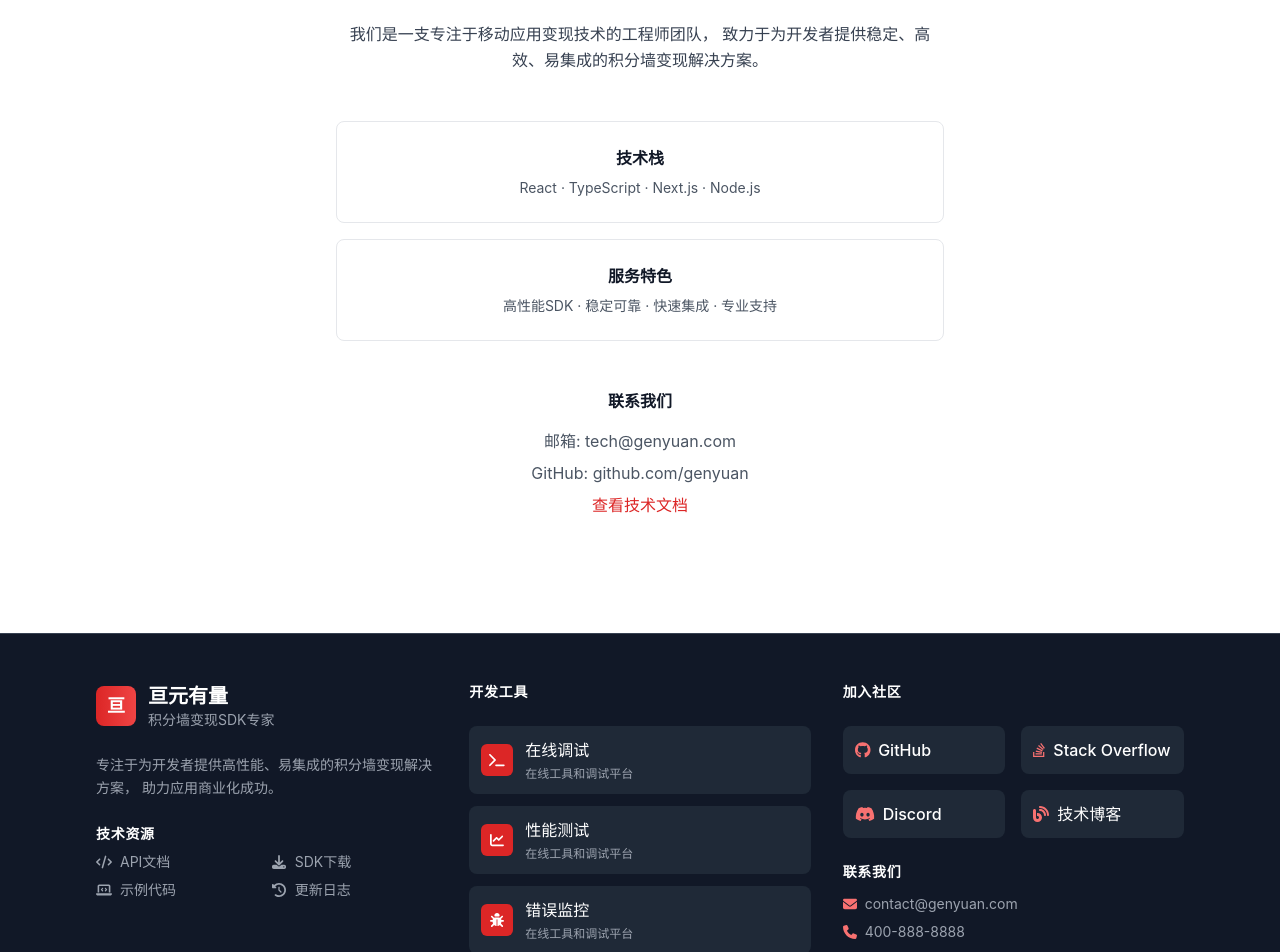
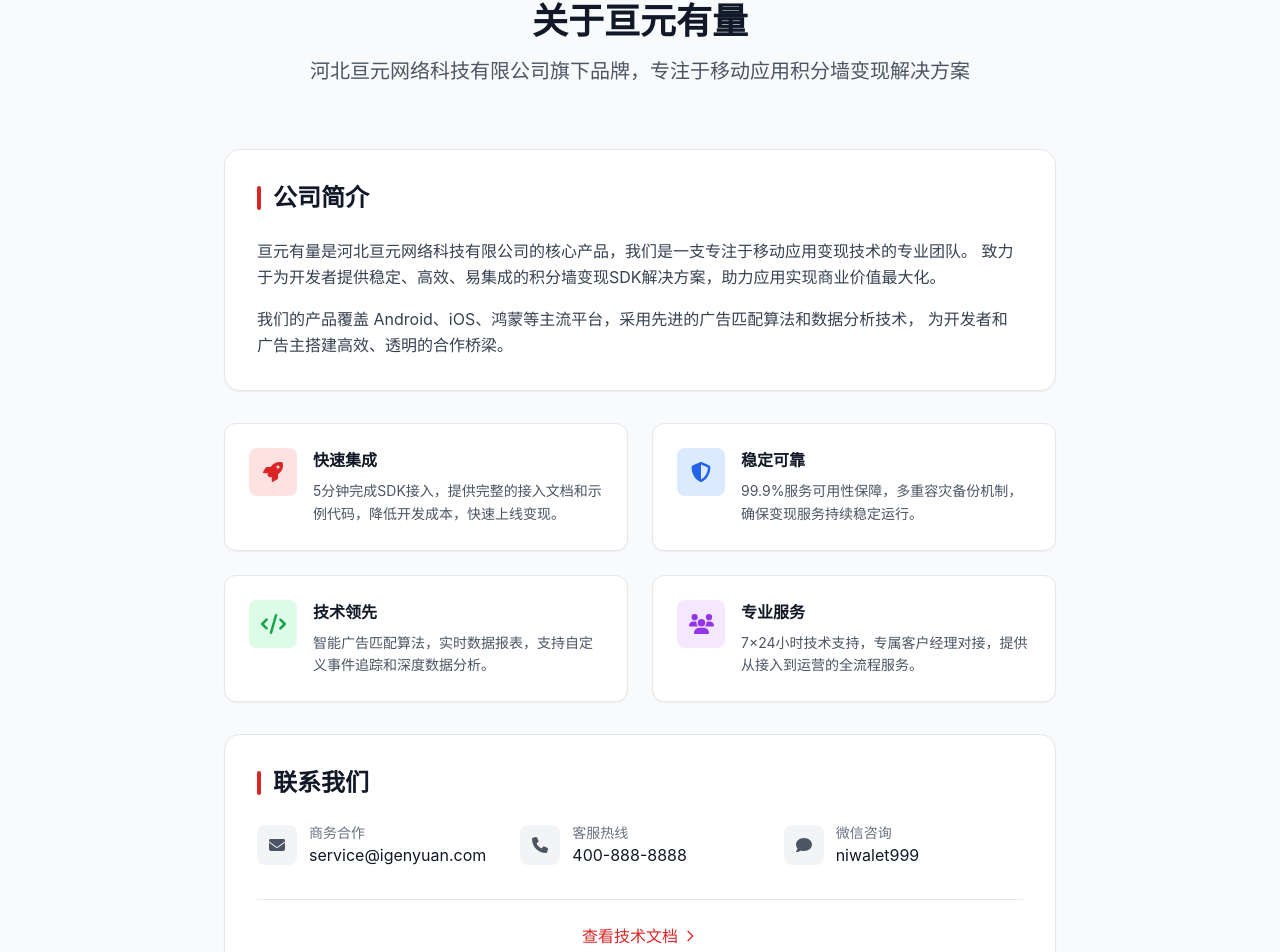
Before and after one commit to wnaglanfeng/ssp_doc_web, a Next.js app: page /about in a window 1280 px wide. Shown: the part 231-1183 px from the top of the page. Built offline with nearby package versions, Linux system fonts and the light colour scheme.

Commit message:
feat: 优化关于我们页面和更新日志内容
- 关于我们页面：添加公司信息、优化布局、更新联系方式
- 添加微信联系方式：niwalet999
- 更新日志：将所有内容改为SDK相关（鸿蒙支持、广告类型、数据分析等）
- 移除公司地址信息

```diff
--- a/src/app/about/page.tsx
+++ b/src/app/about/page.tsx
@@ -2,50 +2,144 @@
 'use client';
 
 import React from 'react';
+import { FontAwesomeIcon } from '@fortawesome/react-fontawesome';
+import { faEnvelope, faPhone, faRocket, faShieldAlt, faCode, faUsers, faComment } from '@fortawesome/free-solid-svg-icons';
 
 export default function AboutPage() {
   return (
-    <div className="min-h-screen bg-white py-16">
-      <div className="max-w-2xl mx-auto px-4 sm:px-6 lg:px-8">
+    <div className="min-h-screen bg-gray-50 py-16">
+      <div className="max-w-4xl mx-auto px-4 sm:px-6 lg:px-8">
         {/* 页面标题 */}
-        <div className="text-center mb-12">
-          <h1 className="text-3xl font-bold text-gray-900 mb-4">
-            关于我们
+        <div className="text-center mb-16">
+          <div className="inline-flex items-center justify-center w-20 h-20 bg-red-100 rounded-full mb-6">
+            <span className="text-4xl font-bold text-red-600">亘</span>
+          </div>
+          <h1 className="text-4xl font-bold text-gray-900 mb-4">
+            关于亘元有量
           </h1>
-          <p className="text-gray-600">
-            专注于为开发者提供高性能的积分墙变现SDK解决方案
+          <p className="text-xl text-gray-600 max-w-2xl mx-auto">
+            河北亘元网络科技有限公司旗下品牌，专注于移动应用积分墙变现解决方案
           </p>
         </div>
 
-        {/* 核心介绍 */}
-        <div className="space-y-6 mb-12">
-          <p className="text-gray-700 leading-relaxed text-center">
-            我们是一支专注于移动应用变现技术的工程师团队，
-            致力于为开发者提供稳定、高效、易集成的积分墙变现解决方案。
-          </p>
-        </div>
-
-        {/* 核心能力 */}
-        <div className="grid grid-cols-1 gap-4 mb-12">
-          <div className="text-center p-6 border border-gray-200 rounded-lg">
-            <h3 className="font-semibold text-gray-900 mb-2">技术栈</h3>
-            <p className="text-gray-600 text-sm">React · TypeScript · Next.js · Node.js</p>
-          </div>
-          <div className="text-center p-6 border border-gray-200 rounded-lg">
-            <h3 className="font-semibold text-gray-900 mb-2">服务特色</h3>
-            <p className="text-gray-600 text-sm">高性能SDK · 稳定可靠 · 快速集成 · 专业支持</p>
+        {/* 公司简介 */}
+        <div className="bg-white rounded-2xl shadow-sm border border-gray-200 p-8 mb-8">
+          <h2 className="text-2xl font-bold text-gray-900 mb-6 flex items-center">
+            <span className="w-1 h-6 bg-red-600 rounded-full mr-3"></span>
+            公司简介
+          </h2>
+          <div className="space-y-4 text-gray-700 leading-relaxed">
+            <p>
+              亘元有量是河北亘元网络科技有限公司的核心产品，我们是一支专注于移动应用变现技术的专业团队。
+              致力于为开发者提供稳定、高效、易集成的积分墙变现SDK解决方案，助力应用实现商业价值最大化。
+            </p>
+            <p>
+              我们的产品覆盖 Android、iOS、鸿蒙等主流平台，采用先进的广告匹配算法和数据分析技术，
+              为开发者和广告主搭建高效、透明的合作桥梁。
+            </p>
           </div>
         </div>
 
-        {/* 联系信息 */}
-        <div className="text-center">
-          <h3 className="font-semibold text-gray-900 mb-4">联系我们</h3>
-          <div className="space-y-2 text-gray-600">
-            <div>邮箱: tech@genyuan.com</div>
-            <div>GitHub: github.com/genyuan</div>
-            <div>
-              <a href="/doc" className="text-red-600 hover:underline">查看技术文档</a>
+        {/* 核心优势 */}
+        <div className="grid grid-cols-1 md:grid-cols-2 gap-6 mb-8">
+          <div className="bg-white rounded-xl shadow-sm border border-gray-200 p-6 hover:shadow-md transition-shadow">
+            <div className="flex items-start">
+              <div className="w-12 h-12 bg-red-100 rounded-lg flex items-center justify-center flex-shrink-0 mr-4">
+                <FontAwesomeIcon icon={faRocket} className="text-red-600 text-xl" />
+              </div>
+              <div>
+                <h3 className="font-semibold text-gray-900 mb-2">快速集成</h3>
+                <p className="text-gray-600 text-sm leading-relaxed">
+                  5分钟完成SDK接入，提供完整的接入文档和示例代码，降低开发成本，快速上线变现。
+                </p>
+              </div>
             </div>
+          </div>
+          <div className="bg-white rounded-xl shadow-sm border border-gray-200 p-6 hover:shadow-md transition-shadow">
+            <div className="flex items-start">
+              <div className="w-12 h-12 bg-blue-100 rounded-lg flex items-center justify-center flex-shrink-0 mr-4">
+                <FontAwesomeIcon icon={faShieldAlt} className="text-blue-600 text-xl" />
+              </div>
+              <div>
+                <h3 className="font-semibold text-gray-900 mb-2">稳定可靠</h3>
+                <p className="text-gray-600 text-sm leading-relaxed">
+                  99.9%服务可用性保障，多重容灾备份机制，确保变现服务持续稳定运行。
+                </p>
+              </div>
+            </div>
+          </div>
+          <div className="bg-white rounded-xl shadow-sm border border-gray-200 p-6 hover:shadow-md transition-shadow">
+            <div className="flex items-start">
+              <div className="w-12 h-12 bg-green-100 rounded-lg flex items-center justify-center flex-shrink-0 mr-4">
+                <FontAwesomeIcon icon={faCode} className="text-green-600 text-xl" />
+              </div>
+              <div>
+                <h3 className="font-semibold text-gray-900 mb-2">技术领先</h3>
+                <p className="text-gray-600 text-sm leading-relaxed">
+                  智能广告匹配算法，实时数据报表，支持自定义事件追踪和深度数据分析。
+                </p>
+              </div>
+            </div>
+          </div>
+          <div className="bg-white rounded-xl shadow-sm border border-gray-200 p-6 hover:shadow-md transition-shadow">
+            <div className="flex items-start">
+              <div className="w-12 h-12 bg-purple-100 rounded-lg flex items-center justify-center flex-shrink-0 mr-4">
+                <FontAwesomeIcon icon={faUsers} className="text-purple-600 text-xl" />
+              </div>
+              <div>
+                <h3 className="font-semibold text-gray-900 mb-2">专业服务</h3>
+                <p className="text-gray-600 text-sm leading-relaxed">
+                  7×24小时技术支持，专属客户经理对接，提供从接入到运营的全流程服务。
+                </p>
+              </div>
+            </div>
+          </div>
+        </div>
+
+        {/* 联系我们 */}
+        <div className="bg-white rounded-2xl shadow-sm border border-gray-200 p-8">
+          <h2 className="text-2xl font-bold text-gray-900 mb-6 flex items-center">
+            <span className="w-1 h-6 bg-red-600 rounded-full mr-3"></span>
+            联系我们
+          </h2>
+          <div className="grid grid-cols-1 md:grid-cols-3 gap-6">
+            <div className="flex items-center">
+              <div className="w-10 h-10 bg-gray-100 rounded-lg flex items-center justify-center mr-3">
+                <FontAwesomeIcon icon={faEnvelope} className="text-gray-600" />
+              </div>
+              <div>
+                <p className="text-sm text-gray-500">商务合作</p>
+                <a href="mailto:service@igenyuan.com" className="text-gray-900 hover:text-red-600 transition-colors">
+                  service@igenyuan.com
+                </a>
+              </div>
+            </div>
+            <div className="flex items-center">
+              <div className="w-10 h-10 bg-gray-100 rounded-lg flex items-center justify-center mr-3">
+                <FontAwesomeIcon icon={faPhone} className="text-gray-600" />
+              </div>
+              <div>
+                <p className="text-sm text-gray-500">客服热线</p>
+                <p className="text-gray-900">400-888-8888</p>
+              </div>
+            </div>
+            <div className="flex items-center">
+              <div className="w-10 h-10 bg-gray-100 rounded-lg flex items-center justify-center mr-3">
+                <FontAwesomeIcon icon={faComment} className="text-gray-600" />
+              </div>
+              <div>
+                <p className="text-sm text-gray-500">微信咨询</p>
+                <p className="text-gray-900">niwalet999</p>
+              </div>
+            </div>
+          </div>
+          <div className="mt-8 pt-6 border-t border-gray-200 text-center">
+            <a href="/doc" className="inline-flex items-center text-red-600 hover:text-red-700 font-medium">
+              查看技术文档
+              <svg className="w-4 h-4 ml-1" fill="none" stroke="currentColor" viewBox="0 0 24 24">
+                <path strokeLinecap="round" strokeLinejoin="round" strokeWidth={2} d="M9 5l7 7-7 7" />
+              </svg>
+            </a>
           </div>
         </div>
       </div>
```
Also changed, not shown: src/app/changelog/page.tsx (+68 -68 lines).
